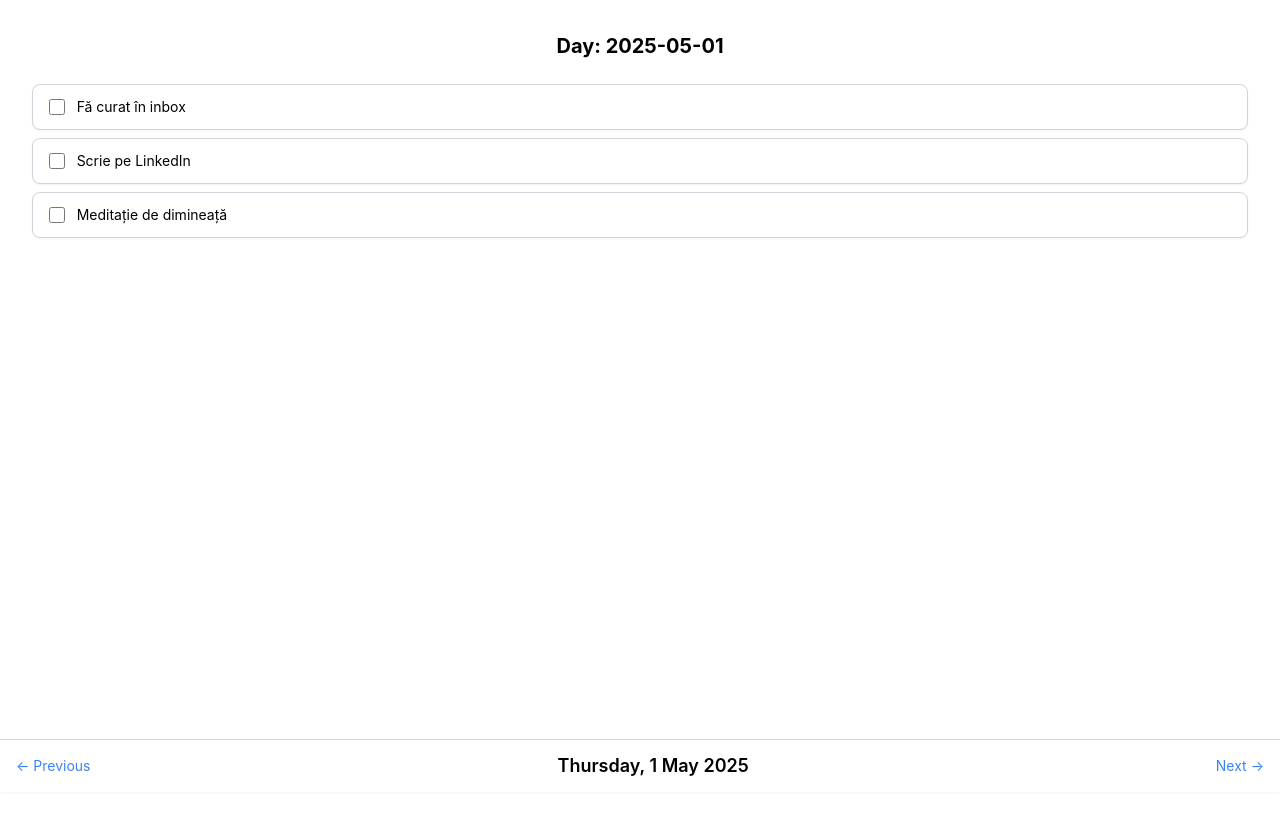
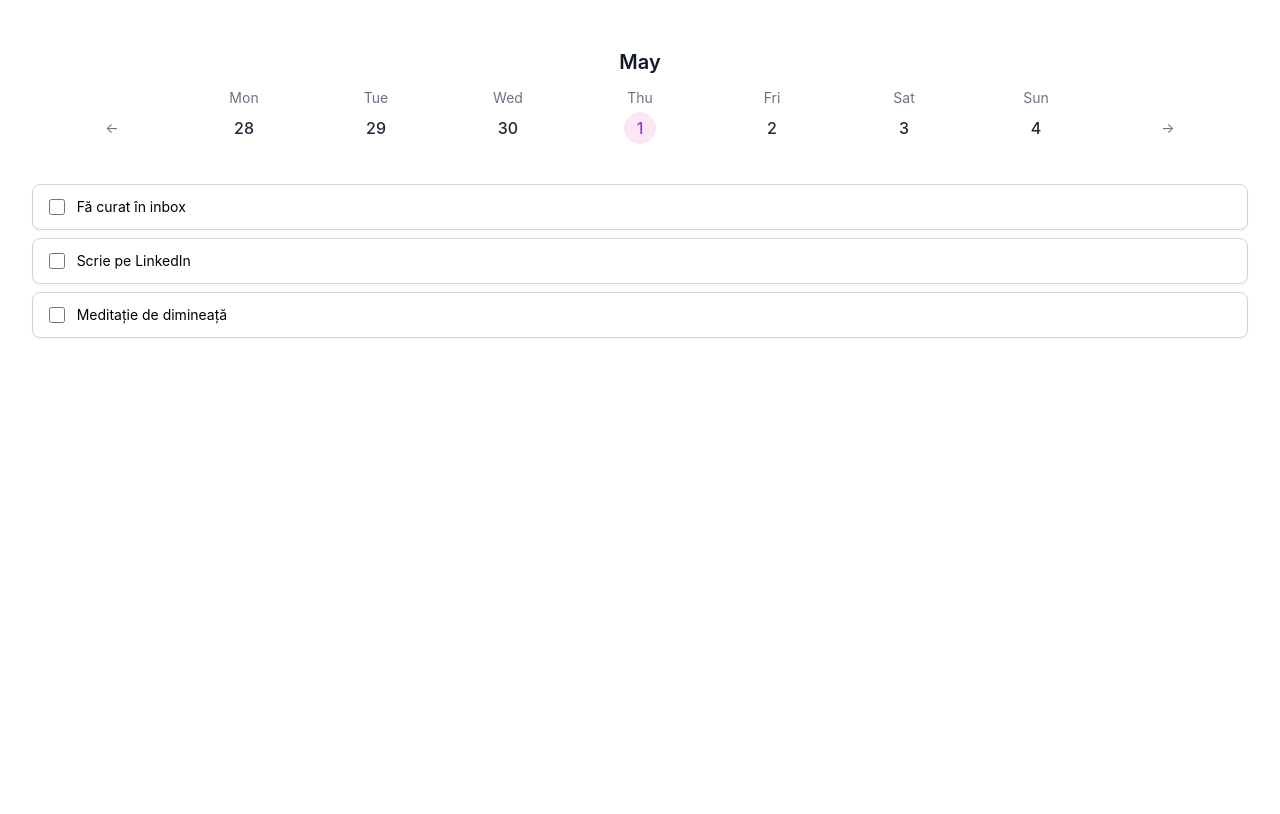
Before and after one commit to cleopatraropotgitprojects/to-do-list-fe, a React (Create React App) app: page /day/2025-05-01 in a window 1280 px wide. Shown: the top 814 px of the page. Built offline with nearby package versions, Linux system fonts and the light colour scheme.

Commit message:
Improve calendar: center selected day, add pagination, and sync URL on click

```diff
--- a/src/components/DayHeader.tsx
+++ b/src/components/DayHeader.tsx
@@ -1,37 +1,77 @@
-import { addDays, format, parseISO } from "date-fns";
+import { useState } from "react";
+import { format, parseISO, isToday, addDays, subDays } from "date-fns";
 import { useNavigate } from "react-router-dom";
 
-export const DayHeader = (props: { dateId: string }) => {
-  const currentDate = parseISO(props.dateId);
+export const DayHeader = ({ dateId }: { dateId: string }) => {
+  const initialDate = parseISO(dateId);
+  const [startDate, setStartDate] = useState(subDays(initialDate, 3));
+  const [selectedDate, setSelectedDate] = useState(initialDate);
   const navigate = useNavigate();
 
-  const formatted = format(currentDate, "EEEE, d MMMM yyyy"); // ex: Tuesday, 1 May 2025
+  const days = Array.from({ length: 7 }, (_, i) => addDays(startDate, i));
 
   const goToPrevious = () => {
-    const prevDate = format(addDays(currentDate, -1), "yyyy-MM-dd");
-    navigate(`/day/${prevDate}`);
+    setStartDate((prev) => subDays(prev, 3));
   };
 
   const goToNext = () => {
-    const nextDate = format(addDays(currentDate, 1), "yyyy-MM-dd");
-    navigate(`/day/${nextDate}`);
+    setStartDate((prev) => addDays(prev, 3));
   };
 
   return (
-    <div className="fixed bottom-2 left-0 w-full bg-white border-t border-gray-300 shadow-sm flex justify-between items-center px-4 py-3 z-10">
+    <div className="w-full bg-white p-4">
+      {/* Luna */}
+      <h2 className="text-center text-lg md:text-xl font-semibold text-gray-900 mb-3">
+        {format(selectedDate, "MMMM")}
+      </h2>
+
+      {/* Header cu zilele săptămânii + zilele lunii */}
+      <div className="grid grid-cols-9 items-center gap-1 text-center text-xs md:text-sm">
+        <div></div>
+        {days.map((date) => (
+          <div key={format(date, "yyyy-MM-dd")} className="text-gray-500">
+            {format(date, "EEE")}
+          </div>
+        ))}
+        <div></div>
+
         <button
           onClick={goToPrevious}
-        className="text-sm text-blue-500 hover:underline"
+          className="text-sm text-gray-500 hover:text-gray-700"
         >
-        ← Previous
+          ←
         </button>
-      <h2 className="text-lg font-semibold">{formatted}</h2>
+
+        {days.map((date) => {
+          const id = format(date, "yyyy-MM-dd");
+          const isSelected = format(selectedDate, "yyyy-MM-dd") === id;
+          const isTodayDate = isToday(date);
+
+          return (
+            <button
+              key={id}
+              onClick={() => navigate(`/day/${format(date, "yyyy-MM-dd")}`)}
+              className={`w-8 h-8 rounded-full text-sm md:text-base font-medium flex items-center justify-center mx-auto
+                ${
+                  isTodayDate
+                    ? "bg-pink-100 text-purple-600"
+                    : isSelected
+                      ? "bg-gray-200 text-gray-800"
+                      : "text-gray-800 hover:bg-gray-100"
+                }`}
+            >
+              {format(date, "d")}
+            </button>
+          );
+        })}
+
         <button
           onClick={goToNext}
-        className="text-sm text-blue-500 hover:underline"
+          className="text-sm text-gray-500 hover:text-gray-700"
         >
-        Next →
+          →
         </button>
+      </div>
     </div>
   );
 };
--- a/src/pages/DayPage.tsx
+++ b/src/pages/DayPage.tsx
@@ -16,7 +16,8 @@ export const DayPage = () => {
 
   return (
     <div className="flex flex-col min-h-screen">
-      <h1 className="font-bold text-xl text-center">Day: {dateId}</h1>
+      <DayHeader dateId={dateId} />
+      {/*<h1 className="font-bold text-xl text-center">Day: {dateId}</h1>*/}
       <div className="mt-6 space-y-2">
         <TaskList
           dateId={dateId}
@@ -27,7 +28,6 @@ export const DayPage = () => {
           ]}
         />
       </div>
-      <DayHeader dateId={dateId} />
     </div>
   );
 };
```
Lines whose indentation alone changed are shown as unchanged.
